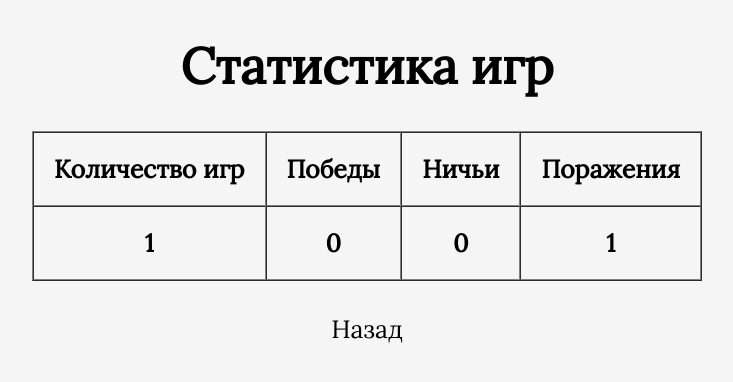
After one commit to Spaceoceanoutlook/Gorynych, a Django app: a page that uses gorynych_project/gorynych_app/templates/gorynych_app/statistics.html in a window 1280 px wide. The commit adds this page. Shown: the top 382 px of the page, without its empty margins (273-1006 px from the left). Run offline with Django 4.2, Linux system fonts and the light colour scheme; data comes from the database, SQL or seed files in the repository; both versions use the stored data as it was after the commit; lists and menus that the app fills with data are empty.

Commit message:
added stat

```diff
--- a/gorynych_project/gorynych_app/admin.py
+++ b/gorynych_project/gorynych_app/admin.py
@@ -1,5 +1,5 @@
 from django.contrib import admin
-from .models import Word, UserGame
+from .models import Word, UserGame, Statictics
 
 
 class WordAdmin(admin.ModelAdmin):
@@ -8,3 +8,4 @@ class WordAdmin(admin.ModelAdmin):
 
 admin.site.register(Word, WordAdmin)
 admin.site.register(UserGame)
+admin.site.register(Statictics)
--- a/gorynych_project/gorynych_app/models.py
+++ b/gorynych_project/gorynych_app/models.py
@@ -27,3 +27,19 @@ class UserGame(models.Model):
     class Meta:
         verbose_name = 'Игра игрока'
         verbose_name_plural = 'Игры игроков'
+
+
+class Statictics(models.Model):
+    user = models.OneToOneField(User, on_delete=models.CASCADE, null=True, blank=True)
+    number_of_games = models.IntegerField(verbose_name='Количество игр', default=0)
+    victory = models.IntegerField(verbose_name='Победы', default=0)
+    dead_heat = models.IntegerField(verbose_name='Ничьи', default=0)
+    defeat = models.IntegerField(verbose_name='Поражения', default=0)
+    objects = models.Manager()
+
+    def __str__(self):
+        return f'{self.user}'
+
+    class Meta:
+        verbose_name = 'Статистика'
+        verbose_name_plural = 'Статистика'
--- a/gorynych_project/gorynych_app/service.py
+++ b/gorynych_project/gorynych_app/service.py
@@ -1,4 +1,4 @@
-from .models import Word, UserGame
+from .models import Word, UserGame, Statictics
 import random
 
 consonant_letters = ["Б", "В", "Г", "Д", "К", "Л", "М", "Н", "П", "Р", "С", "Т", "У"]
@@ -140,3 +140,15 @@ class Words:
         set_first = self.comp_word_list
         all_word = set_first - set_final
         return list(all_word)
+
+    def update_statistics(self, user):
+        """ Обновляет количество побед, ничьих, поражений """
+        stat = Statictics.objects.get(user_id=user)
+        stat.number_of_games += 1
+        if len(self.players_word_list) < len(self.final_comp_word_list):
+            stat.defeat += 1
+        if len(self.players_word_list) == len(self.final_comp_word_list):
+            stat.dead_heat += 1
+        if len(self.players_word_list) > len(self.final_comp_word_list):
+            stat.victory += 1
+        stat.save()
--- a/gorynych_project/gorynych_app/templates/gorynych_app/index.html
+++ b/gorynych_project/gorynych_app/templates/gorynych_app/index.html
@@ -48,7 +48,7 @@
         <button type="submit" name="count">ПОСЧИТАТЬ СЛОВА</button>
         <button type="submit" name="check" onclick="return confirmAction2()">ЗАКОНЧИТЬ ИГРУ</button>
         <button type="submit" name="end" onclick="return confirmAction1()">НОВАЯ ИГРА</button>
-        <button type="submit" name="rec">РЕКОРДЫ</button>
+        <button type="submit" name="rec">РЕЙТИНГ</button>
         <button type="submit" name="doc">ПРАВИЛА ИГРЫ</button>
         <button type="submit" name="logout">ВЫЙТИ</button>
     </form>
--- a/gorynych_project/gorynych_app/templates/gorynych_app/rec.html
+++ b/gorynych_project/gorynych_app/templates/gorynych_app/rec.html
@@ -21,14 +21,14 @@
         {% for i in get_rec %}
             {% if i.0 == user %}
         <tr>
-            <td><b>{{ i.0 }}</b></td>
+            <td><b><a href="{% url 'statistics' user=i.0 %}">{{ i.0 }}</a></b></td>
                 {% if i.1 > 0 %}
                 <td><b><a href="{% url 'get_record_html' user=i.0 %}">{{ i.1 }}</a></b></td>
                 {% else %}
                 <td><b>{{ i.1 }}</b></td>
                 {% endif %}
             {% else %}
-            <td>{{ i.0 }}</td>
+            <td><a href="{% url 'statistics' user=i.0 %}">{{ i.0 }}</a></td>
                 {% if i.1 > 0 %}
                 <td><a href="{% url 'get_record_html' user=i.0 %}">{{ i.1 }}</a></td>
                 {% else %}
--- a/gorynych_project/gorynych_app/templates/gorynych_app/rules.html
+++ b/gorynych_project/gorynych_app/templates/gorynych_app/rules.html
@@ -17,9 +17,11 @@
        аббревиатуры, сленг, а также использовать букву "и" вместо "й" и "е" вместо "ё".</p>
     <p>В начале игры вам даётся 3 головы Горыныча. Одна голова позволяет повторить одну<br>
         букву в слове. За каждые 20 придуманных слов, а также за каждое слово длиной более<br>
-        5 букв вы будете получать одну голову. Но это только при условии, что у Горыныча в<br>
-        этот момент будет меньше трёх голов. Компьютер играет по таким же правилам.</p>
+        5 букв вы будете получать одну голову, при условии, что у Горыныча в этот момент<br>
+        будет меньше трёх голов. Если оба варианта прибавления головы произошли в один ход,<br>
+        то головы не суммируются. Компьютер играет по таким же правилам.</p>
     <p>Вы можете нажать на слово и посмотреть информацию о нём в толковом словаре.</p>
+    <p>В рейтинге игроков можно посмотреть статистику каждого игрока и его рекордную игру.</p>
     <p>Слова с повторами букв имеют зеленый цвет, а длинее 5 букв и без повторов - синий.<br>
        Слова, совпадающие у вас с компьютером, выделены жирным шрифтом.</p>
 <p><a href="#" onclick="history.back();">Назад</a></p>
--- /dev/null
+++ b/gorynych_project/gorynych_app/templates/gorynych_app/statistics.html
@@ -0,0 +1,33 @@
+<!DOCTYPE html>
+{% load static %}
+<html lang="en">
+<head>
+    <meta charset="UTF-8">
+    <meta http-equiv="X-UA-Compatible" content="IE=edge">
+    <meta name="viewport" content="width=device-width, initial-scale=1.0">
+    <link href="https://fonts.googleapis.com/css2?family=Lora&display=swap" rel="stylesheet">
+    <link rel="stylesheet" href="{% static 'css/styles.css' %}">
+    <title>Статистика</title>
+    <link rel="icon" type="image/png" href="{% static 'img/gor1.png' %}">
+</head>
+<body>
+    <h1>Статистика игр</h1>
+    <div style="text-align: center;">
+        <table border="1" cellspacing="0" cellpadding="20" style="display: inline-block;">
+        <tr>
+            <th>Количество игр</th>
+            <th>Победы</th>
+            <th>Ничьи</th>
+            <th>Поражения</th>
+        </tr>
+            {% for i in stat %}
+            <th>{{i.number_of_games}}</th>
+            <th>{{i.victory}}</th>
+            <th>{{i.dead_heat}}</th>
+            <th>{{i.defeat}}</th>
+            {% endfor %}
+        </table>
+    </div>
+<p><a href="#" onclick="history.back();">Назад</a></p>
+</body>
+</html>
--- a/gorynych_project/gorynych_app/urls.py
+++ b/gorynych_project/gorynych_app/urls.py
@@ -1,5 +1,5 @@
 from django.urls import path
-from .views import index, register, user_login, user_logout, get_record_html
+from .views import index, register, user_login, user_logout, get_record_html, statistics
 
 urlpatterns = [
     path('login/', user_login, name='login'),
@@ -7,4 +7,5 @@ urlpatterns = [
     path('register/', register, name='register'),
     path('logout/', user_logout, name='logout'),
     path('game_detail/<str:user>/', get_record_html, name='get_record_html'),
+    path('statistics/<str:user>/', statistics, name='statistics'),
 ]
--- a/gorynych_project/gorynych_app/views.py
+++ b/gorynych_project/gorynych_app/views.py
@@ -3,7 +3,7 @@ from django.contrib.auth.models import User
 from django.core.exceptions import ObjectDoesNotExist
 from django.shortcuts import render, redirect
 from .forms import UserRegForm, UserLoginForm
-from .models import UserGame
+from .models import UserGame, Statictics
 from .service import Words, get_rec
 from django.contrib import messages
 import pickle
@@ -73,6 +73,7 @@ def index(request):
             game.gorynych_comp.append(new_word)
             game.final_comp_word_list.add(new_word)
             count_new_words_for_comp -= 1
+        game.update_statistics(request.user.id)
         # Делаем копию состояния игры для фронта
         game_2 = game
         new_context = {'game_2': game_2}
@@ -119,6 +120,7 @@ def register(request):
             login(request, user)
             messages.success(request, 'Успешная регистрация')
             UserGame.objects.create(game=pickle.dumps(Words()), user_id=User.objects.get(username=user).id)
+            Statictics.objects.create(user_id=User.objects.get(username=user).id)
             return redirect('index')
         else:
             messages.error(request, 'Что-то пошло не так')
@@ -152,3 +154,10 @@ def get_record_html(request, user):
     game = pickle.loads(games.game_for_record)
     context = {'game': game, 'user': games.user}
     return render(request, 'gorynych_app/game_detail.html', context=context)
+
+
+def statistics(request, user):
+    user = User.objects.get(username=user)
+    stat = Statictics.objects.filter(user=user)
+    context = {'stat': stat, 'user': user}
+    return render(request, 'gorynych_app/statistics.html', context=context)
```
Also changed, not shown: gorynych_project/db.sqlite3, gorynych_project/gorynych_app/migrations/0013_statictics.py (added), gorynych_project/gorynych_app/migrations/0014_alter_statictics_options_statictics_number_of_games.py (added), gorynych_project/gorynych_app/migrations/0015_alter_statictics_number_of_games.py (added), gorynych_project/gorynych_app/migrations/0016_alter_statictics_number_of_games.py (added).
